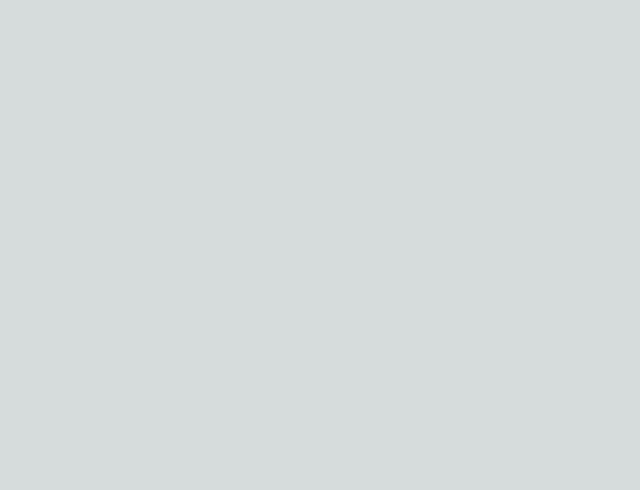
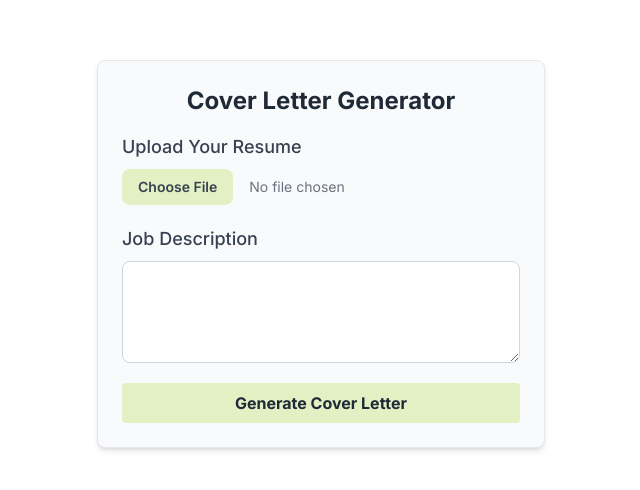
Before and after one commit to ayeshaq2/CareerConnect, a Next.js app in the folder my-app/: page /coverLetter in a window 1280 px wide. Shown: the part 146-636 px from the top of the page, without its empty margins (319-959 px from the left). Built offline with nearby package versions, Linux system fonts and the light colour scheme.

Commit message:
create return statement plus css

```diff
--- a/my-app/src/app/coverLetter/page.js
+++ b/my-app/src/app/coverLetter/page.js
@@ -33,4 +33,26 @@ export default function Home() {
       setIsSubmitting(false);
     }
   };
+
+  return (
+    <div className="p-8 min-h-screen bg-white flex items-center justify-center">
+      <div className="max-w-md w-full bg-gray-50 rounded-lg border border-gray-200 shadow-md p-6">
+        <h1 className="text-2xl font-bold mb-4 text-center text-gray-800">Cover Letter Generator</h1>
+        <form onSubmit={handleSubmit} className="space-y-5">
+          <div>
+            <label className="block mb-2 text-lg font-medium text-gray-700" htmlFor="resume">Upload Your Resume</label>
+            <input type="file" id="resume" onChange={handleResumeChange} className="block w-full text-sm text-gray-500 file:mr-4 file:py-2 file:px-4 file:rounded-lg file:border-0 file:text-sm file:font-semibold file:bg-[#E2F0C3] file:text-gray-700 hover:file:bg-[#cde5b6]" />
+          </div>
+          <div>
+            <label className="block mb-2 text-lg font-medium text-gray-700" htmlFor="job-description">Job Description</label>
+            <textarea id="job-description" rows="4" onChange={handleJobDescriptionChange} className="block w-full p-2.5 text-sm text-gray-900 bg-white border border-gray-300 rounded-lg focus:ring-blue-500 focus:border-blue-500"></textarea>
+          </div>
+          <button type="submit" className="w-full bg-[#E2F0C3] hover:bg-[#cde5b6] text-gray-800 font-bold py-2 px-4 rounded focus:outline-none focus:shadow-outline" disabled={isSubmitting}>
+            {isSubmitting ? 'Generating...' : 'Generate Cover Letter'}
+          </button>
+        </form>
+        {message && <p className="mt-4 text-center text-sm font-medium text-gray-700">{message}</p>}
+      </div>
+    </div>
+  );
 }
```
